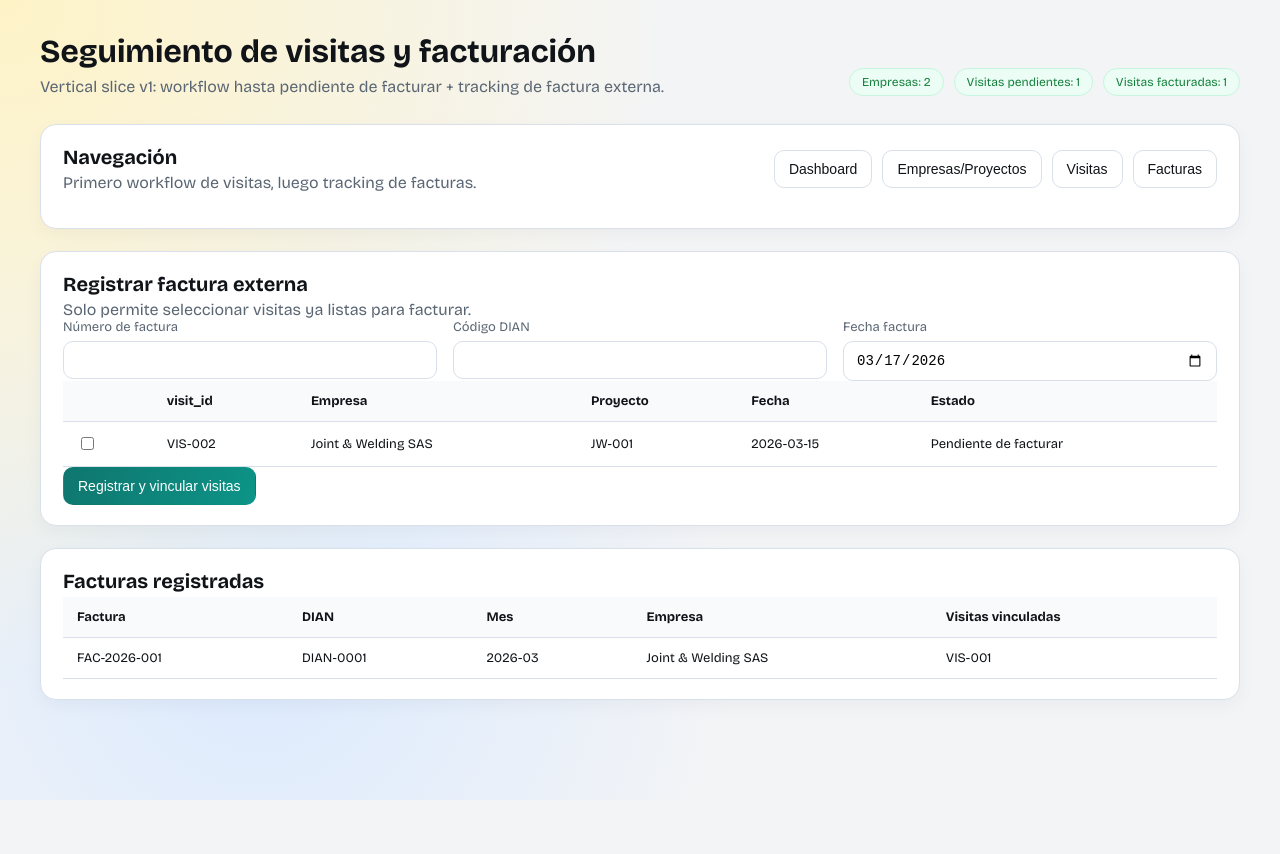
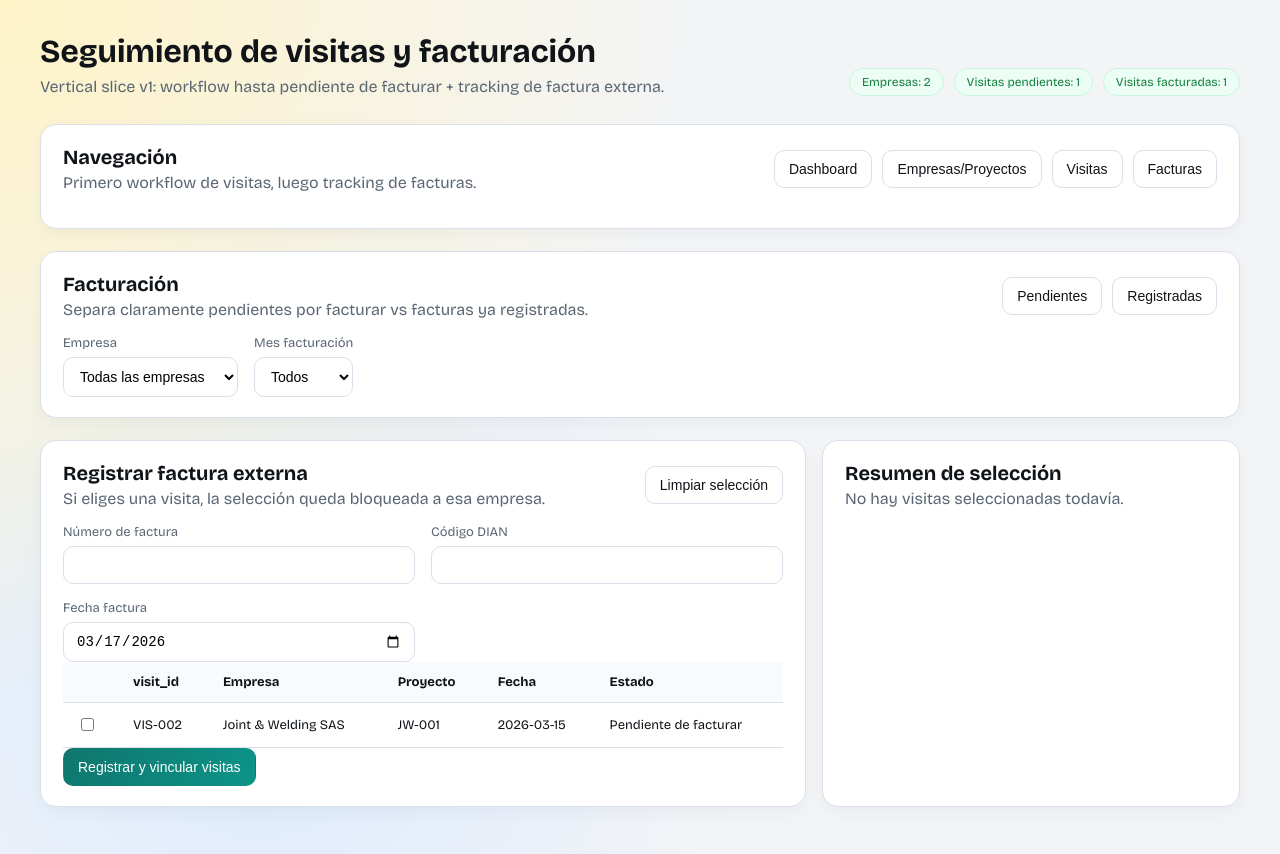
Before and after one commit to dgiraldova/Invoice_check, a React (Vite) app: page / in a window 1280 px wide. Both pictures are taken after a click on the button "Facturas". Before the commit the page ends 800 px from the top, so only its background shows below. Built offline with nearby package versions, Linux system fonts and the light colour scheme.

Commit message:
improve invoice linking workflow and invoice visibility

```diff
--- a/src/renderer/App.tsx
+++ b/src/renderer/App.tsx
@@ -117,6 +117,14 @@ const nextStatus = (status: WorkflowStatus): WorkflowStatus | null => {
   return statuses[index + 1];
 };
 
+type TransitionDraft = {
+  reportDoneAt: string;
+  reviewedBy: string;
+  reviewedAt: string;
+  reportSentAt: string;
+  adminNotifiedAt: string;
+};
+
 const getTransitionRequirement = (visit: Visit, next: WorkflowStatus, draft: TransitionDraft) => {
   if (next === "report_done") {
     if (!draft.reportDoneAt) return "Para marcar informe listo, registra la fecha/hora del informe.";
@@ -138,14 +146,6 @@ const getTransitionRequirement = (visit: Visit, next: WorkflowStatus, draft: Tra
     if (!visit.adminNotifiedAt && !draft.adminNotifiedAt) return "No puedes pasar a pending_invoicing sin haber notificado a admin.";
   }
   return null;
-};
-
-type TransitionDraft = {
-  reportDoneAt: string;
-  reviewedBy: string;
-  reviewedAt: string;
-  reportSentAt: string;
-  adminNotifiedAt: string;
 };
 
 const defaultDraft = (): TransitionDraft => ({
@@ -181,6 +181,10 @@ const App: React.FC = () => {
   const [message, setMessage] = useState<string | null>(null);
   const [activeVisitId, setActiveVisitId] = useState<string | null>(null);
   const [transitionDraft, setTransitionDraft] = useState<TransitionDraft>(defaultDraft());
+  const [invoiceCompanyFilter, setInvoiceCompanyFilter] = useState("");
+  const [billingMonthFilter, setBillingMonthFilter] = useState("all");
+  const [invoiceView, setInvoiceView] = useState<"pending" | "registered">("pending");
+  const [activeInvoiceId, setActiveInvoiceId] = useState<string | null>(null);
 
   const persist = (next: AppData) => {
     setData(next);
@@ -190,6 +194,7 @@ const App: React.FC = () => {
   const companyMap = useMemo(() => Object.fromEntries(data.companies.map((c) => [c.id, c])), [data.companies]);
   const projectMap = useMemo(() => Object.fromEntries(data.projects.map((p) => [p.id, p])), [data.projects]);
   const activeVisit = data.visits.find((visit) => visit.id === activeVisitId) ?? null;
+  const activeInvoice = data.invoiceRecords.find((invoice) => invoice.id === activeInvoiceId) ?? null;
 
   const filteredVisits = useMemo(() => {
     return data.visits.filter((visit) => {
@@ -202,6 +207,22 @@ const App: React.FC = () => {
 
   const pendingVisits = data.visits.filter((v) => v.status === "pending_invoicing");
   const invoicedVisits = data.visits.filter((v) => v.status === "invoiced");
+
+  const selectablePendingVisits = useMemo(() => {
+    return pendingVisits.filter((visit) => !invoiceCompanyFilter || visit.companyId === invoiceCompanyFilter);
+  }, [pendingVisits, invoiceCompanyFilter]);
+
+  const selectedVisits = data.visits.filter((visit) => selectedVisitIds.includes(visit.id));
+  const selectedInvoiceCompanyId = selectedVisits[0]?.companyId ?? "";
+  const monthOptions = Array.from(new Set(data.invoiceRecords.map((invoice) => invoice.billingMonth))).sort();
+
+  const filteredInvoices = useMemo(() => {
+    return data.invoiceRecords.filter((invoice) => {
+      if (invoiceCompanyFilter && invoice.companyId !== invoiceCompanyFilter) return false;
+      if (billingMonthFilter !== "all" && invoice.billingMonth !== billingMonthFilter) return false;
+      return true;
+    });
+  }, [data.invoiceRecords, invoiceCompanyFilter, billingMonthFilter]);
 
   const createCompany = () => {
     if (!companyName.trim() || !companyNit.trim()) return setMessage("Empresa y NIT son obligatorios.");
@@ -280,7 +301,32 @@ const App: React.FC = () => {
   };
 
   const toggleSelectedVisit = (id: string) => {
-    setSelectedVisitIds((current) => (current.includes(id) ? current.filter((v) => v !== id) : [...current, id]));
+    const targetVisit = data.visits.find((visit) => visit.id === id);
+    if (!targetVisit) return;
+
+    setSelectedVisitIds((current) => {
+      const exists = current.includes(id);
+      if (exists) return current.filter((visitId) => visitId !== id);
+
+      if (current.length === 0) {
+        setInvoiceCompanyFilter(targetVisit.companyId);
+        return [id];
+      }
+
+      const currentVisits = data.visits.filter((visit) => current.includes(visit.id));
+      const currentCompanyId = currentVisits[0]?.companyId;
+      if (currentCompanyId && currentCompanyId !== targetVisit.companyId) {
+        setMessage("No puedes mezclar visitas de empresas distintas en la misma factura.");
+        return current;
+      }
+
+      return [...current, id];
+    });
+  };
+
+  const clearInvoiceSelection = () => {
+    setSelectedVisitIds([]);
+    setInvoiceCompanyFilter("");
   };
 
   const createInvoiceRecord = () => {
@@ -309,6 +355,8 @@ const App: React.FC = () => {
     setSelectedVisitIds([]);
     setInvoiceNumber("");
     setDianCode("");
+    setActiveInvoiceId(invoice.id);
+    setInvoiceView("registered");
     setMessage("Factura externa registrada y visitas marcadas como facturadas.");
   };
 
@@ -471,8 +519,45 @@ const App: React.FC = () => {
         {tab === "invoices" && (
           <>
             <section className="panel">
+              <div className="panel__header">
+                <div>
+                  <h2>Facturación</h2>
+                  <p>Separa claramente pendientes por facturar vs facturas ya registradas.</p>
+                </div>
+                <div className="status-bar">
+                  <button className="btn btn--ghost" onClick={() => setInvoiceView("pending")}>Pendientes</button>
+                  <button className="btn btn--ghost" onClick={() => setInvoiceView("registered")}>Registradas</button>
+                </div>
+              </div>
+
+              <div className="filters filters--tight">
+                <label className="field">
+                  <span>Empresa</span>
+                  <select value={invoiceCompanyFilter} onChange={(e) => setInvoiceCompanyFilter(e.target.value)}>
+                    <option value="">Todas las empresas</option>
+                    {data.companies.map((c) => <option key={c.id} value={c.id}>{c.name}</option>)}
+                  </select>
+                </label>
+                <label className="field">
+                  <span>Mes facturación</span>
+                  <select value={billingMonthFilter} onChange={(e) => setBillingMonthFilter(e.target.value)}>
+                    <option value="all">Todos</option>
+                    {monthOptions.map((month) => <option key={month} value={month}>{month}</option>)}
+                  </select>
+                </label>
+              </div>
+            </section>
+
+            {invoiceView === "pending" && (
+              <div className="grid grid--two">
+                <section className="panel">
+                  <div className="panel__header">
+                    <div>
                       <h2>Registrar factura externa</h2>
-              <p>Solo permite seleccionar visitas ya listas para facturar.</p>
+                      <p>Si eliges una visita, la selección queda bloqueada a esa empresa.</p>
+                    </div>
+                    <button className="btn btn--ghost" onClick={clearInvoiceSelection}>Limpiar selección</button>
+                  </div>
                   <div className="grid">
                     <div className="field"><label>Número de factura</label><input value={invoiceNumber} onChange={(e) => setInvoiceNumber(e.target.value)} /></div>
                     <div className="field"><label>Código DIAN</label><input value={dianCode} onChange={(e) => setDianCode(e.target.value)} /></div>
@@ -482,8 +567,8 @@ const App: React.FC = () => {
                     <table className="table">
                       <thead><tr><th></th><th>visit_id</th><th>Empresa</th><th>Proyecto</th><th>Fecha</th><th>Estado</th></tr></thead>
                       <tbody>
-                    {pendingVisits.map((visit) => (
-                      <tr key={visit.id}>
+                        {selectablePendingVisits.map((visit) => (
+                          <tr key={visit.id} className={selectedVisitIds.includes(visit.id) ? "row--active" : ""}>
                             <td><input type="checkbox" checked={selectedVisitIds.includes(visit.id)} onChange={() => toggleSelectedVisit(visit.id)} /></td>
                             <td>{visit.visitId}</td>
                             <td>{companyMap[visit.companyId]?.name}</td>
@@ -497,25 +582,93 @@ const App: React.FC = () => {
                   </div>
                   <button className="btn btn--primary" onClick={createInvoiceRecord}>Registrar y vincular visitas</button>
                 </section>
+
+                <section className="panel">
+                  <h2>Resumen de selección</h2>
+                  {selectedVisitIds.length === 0 && <p>No hay visitas seleccionadas todavía.</p>}
+                  {selectedVisitIds.length > 0 && (
+                    <>
+                      <div className="detail-list">
+                        <div><strong>Empresa bloqueada:</strong> {companyMap[selectedInvoiceCompanyId]?.name}</div>
+                        <div><strong>Visitas seleccionadas:</strong> {selectedVisitIds.length}</div>
+                        <div><strong>Rango fechas:</strong> {selectedVisits.map((v) => v.visitDate).sort().join(" → ")}</div>
+                      </div>
+                      <div className="table-wrap">
+                        <table className="table">
+                          <thead><tr><th>visit_id</th><th>Proyecto</th><th>Inspector</th><th>Fecha</th></tr></thead>
+                          <tbody>
+                            {selectedVisits.map((visit) => (
+                              <tr key={visit.id}>
+                                <td>{visit.visitId}</td>
+                                <td>{projectMap[visit.projectId]?.code}</td>
+                                <td>{visit.inspector}</td>
+                                <td>{visit.visitDate}</td>
+                              </tr>
+                            ))}
+                          </tbody>
+                        </table>
+                      </div>
+                    </>
+                  )}
+                </section>
+              </div>
+            )}
+
+            {invoiceView === "registered" && (
+              <div className="grid grid--two">
                 <section className="panel">
                   <h2>Facturas registradas</h2>
                   <div className="table-wrap">
                     <table className="table">
-                  <thead><tr><th>Factura</th><th>DIAN</th><th>Mes</th><th>Empresa</th><th>Visitas vinculadas</th></tr></thead>
+                      <thead><tr><th>Factura</th><th>DIAN</th><th>Mes</th><th>Empresa</th><th>Visitas</th><th></th></tr></thead>
                       <tbody>
-                    {data.invoiceRecords.map((invoice) => (
-                      <tr key={invoice.id}>
+                        {filteredInvoices.map((invoice) => (
+                          <tr key={invoice.id} className={activeInvoiceId === invoice.id ? "row--active" : ""}>
                             <td>{invoice.invoiceNumber}</td>
                             <td>{invoice.dianCode}</td>
                             <td>{invoice.billingMonth}</td>
                             <td>{companyMap[invoice.companyId]?.name}</td>
-                        <td>{invoice.visitIds.map((visitId) => data.visits.find((v) => v.id === visitId)?.visitId).filter(Boolean).join(", ")}</td>
+                            <td>{invoice.visitIds.length}</td>
+                            <td><button className="btn btn--ghost" onClick={() => setActiveInvoiceId(invoice.id)}>Ver detalle</button></td>
                           </tr>
                         ))}
                       </tbody>
                     </table>
                   </div>
                 </section>
+
+                <section className="panel">
+                  <h2>Detalle de factura</h2>
+                  {!activeInvoice && <p>Selecciona una factura registrada para ver sus visitas vinculadas.</p>}
+                  {activeInvoice && (
+                    <>
+                      <div className="detail-list">
+                        <div><strong>Factura:</strong> {activeInvoice.invoiceNumber}</div>
+                        <div><strong>DIAN:</strong> {activeInvoice.dianCode}</div>
+                        <div><strong>Fecha:</strong> {activeInvoice.invoiceDate}</div>
+                        <div><strong>Empresa:</strong> {companyMap[activeInvoice.companyId]?.name}</div>
+                        <div><strong>Mes:</strong> {activeInvoice.billingMonth}</div>
+                      </div>
+                      <div className="table-wrap">
+                        <table className="table">
+                          <thead><tr><th>visit_id</th><th>Proyecto</th><th>Inspector</th><th>Estado</th></tr></thead>
+                          <tbody>
+                            {activeInvoice.visitIds.map((visitId) => data.visits.find((visit) => visit.id === visitId)).filter(Boolean).map((visit) => (
+                              <tr key={visit!.id}>
+                                <td>{visit!.visitId}</td>
+                                <td>{projectMap[visit!.projectId]?.code}</td>
+                                <td>{visit!.inspector}</td>
+                                <td>{statusLabels[visit!.status]}</td>
+                              </tr>
+                            ))}
+                          </tbody>
+                        </table>
+                      </div>
+                    </>
+                  )}
+                </section>
+              </div>
+            )}
           </>
         )}
       </main>
--- a/src/renderer/styles.css
+++ b/src/renderer/styles.css
@@ -272,6 +272,7 @@ body {
 
 .row--active {
   outline: 2px solid #99f6e4;
+  background: #f0fdfa;
 }
 
 .chip--ok {
@@ -309,6 +310,10 @@ body {
   gap: 16px;
   flex-wrap: wrap;
   margin-bottom: 16px;
+}
+
+.filters--tight {
+  margin-bottom: 0;
 }
 
 .actions {
```
Lines whose indentation alone changed are shown as unchanged.
